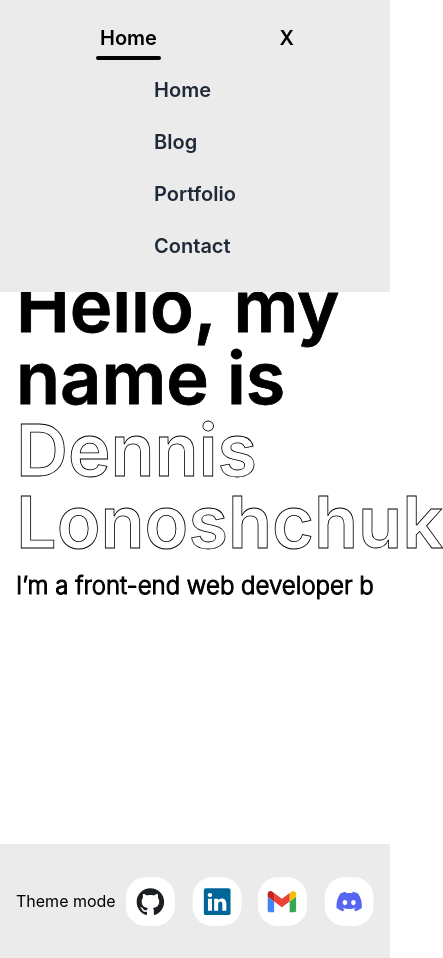
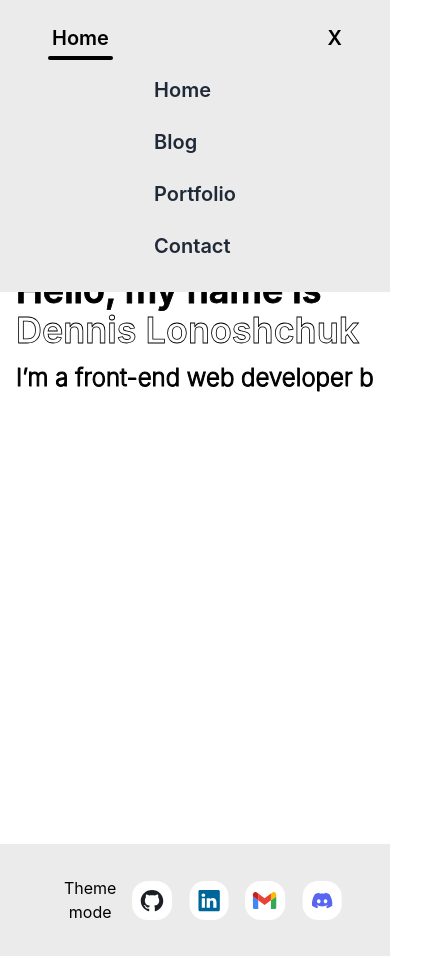
Before and after one commit to laycookie/Portfolio, a Next.js app: page / in a window 390 px wide. Shown: the whole page, 443 px wide, since content can reach past the window. Built offline with nearby package versions, Linux system fonts and the light colour scheme.

Commit message:
Basic responsivness

```diff
--- a/src/app/globals.css
+++ b/src/app/globals.css
@@ -39,7 +39,7 @@ body::-webkit-scrollbar-thumb {
 }
 
 .holder {
-  @apply px-24;
+  @apply px-12 md:px-24 lg:px-36 xl:px-48;
 }
 
 .input-field {
--- a/src/app/page.tsx
+++ b/src/app/page.tsx
@@ -16,7 +16,7 @@ export default function Home() {
       <Navbar pageTitle="Home" />
       <main className="contain">
         <section className="h-[100vh]">
-          <h1 className="font-semibold text-7xl text-stroke-2 pt-[32vh]">
+          <h1 className="font-semibold text-4xl sm:text-6xl md:text-7xl text-stroke-2 pt-[32vh]">
             Hello, my name is{" "}
             <Link
               href="/contact"
--- a/src/components/Footer.tsx
+++ b/src/components/Footer.tsx
@@ -8,11 +8,11 @@ export default function Footer({}: Props) {
     <footer
       className="bg-tertiary dark:bg-dark-tertiary
     sticky top-[100vh]
-     py-8"
+    holder py-8"
     >
       <ul
         className="flex justify-between items-center
-      container mx-auto px-4"
+       mx-auto "
       >
         <li>
           <button>Theme mode</button>
--- a/src/components/Navbar.tsx
+++ b/src/components/Navbar.tsx
@@ -33,8 +33,9 @@ export default function Navbar({ pageTitle, hideUntil = 35 }: Props) {
       }}
     >
       <ul
-        className="flex justify-between py-6 holder bg-tertiary dark:bg-dark-tertiary
-        relative z-30"
+        className="flex justify-between py-6 bg-tertiary dark:bg-dark-tertiary
+        relative z-30
+        holder"
       >
         <li>
           {/* Those elements might be not probably align please check */}
```
